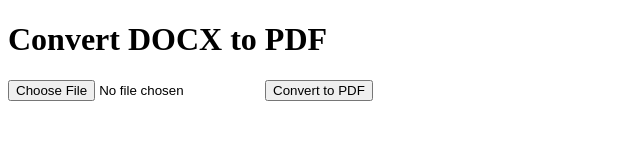
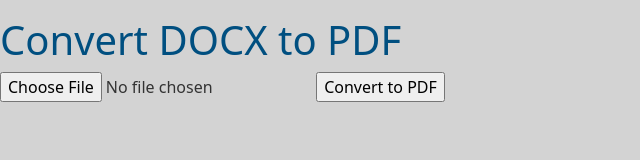
Before and after one commit to VarakanthamSaiHruthikReddy975/docx_TO_PDF_Converter_API, a website: page index.html in a window 1280 px wide. Shown: the whole page, without its empty margins (0-640 px from the left). Drawn offline with nearby package versions, Linux system fonts and the light colour scheme.

Commit message:
Added the CSS and added the path to access all static files through public folder

```diff
--- a/index.html
+++ b/index.html
@@ -3,13 +3,17 @@
 <head>
     <meta charset="UTF-8">
     <meta name="viewport" content="width=device-width, initial-scale=1.0">
-    <title>DOCX to PDF Converter</title>
+    <title> VSHReddy's DOCX to PDF Converter</title>
+    <link href="https://cdn.jsdelivr.net/npm/bootstrap@5.3.2/dist/css/bootstrap.min.css" rel="stylesheet" integrity="sha384-T3c6CoIi6uLrA9TneNEoa7RxnatzjcDSCmG1MXxSR1GAsXEV/Dwwykc2MPK8M2HN" crossorigin="anonymous">
+    <link rel="stylesheet" href="/style.css">
 </head>
 <body>
-    <h1>Convert DOCX to PDF</h1>
-    <form action="/docxtopdf" method="post" enctype="multipart/form-data">
-        <input type="file" name="file" required>
-        <input type="submit" value="Convert to PDF">
-    </form>
+    <p>
+        <h1 class = "Heading">Convert DOCX to PDF</h1>
+        <form action="/docxtopdf" method="post" enctype="multipart/form-data">
+            <input type="file" name="file" required>
+            <input type="submit" value="Convert to PDF">
+        </form>
+    </p>
 </body>
 </html>
--- a/index.js
+++ b/index.js
@@ -3,12 +3,13 @@ const bodyParser = require('body-parser');
 const multer = require('multer');
 const fs = require('fs');
 const libre = require('libreoffice-convert');
+const path = require('path')
 
 const app = express();
 app.use(bodyParser.urlencoded({ extended: true }));
 app.use(bodyParser.json());
 app.use(express.static('uploads'));
-
+app.use(express.static(path.join(__dirname,'public')))
 // Configure multer for file uploads
 const storage = multer.diskStorage({
     destination: (req, file, cb) => {
--- a/package.json
+++ b/package.json
@@ -15,7 +15,9 @@
   "license": "ISC",
   "dependencies": {
     "body-parser": "^1.20.2",
+    "bootstrap": "^5.3.2",
     "docx-pdf": "^0.0.1",
+    "ejs": "^3.1.9",
     "express": "^4.18.2",
     "libreoffice-convert": "^1.5.1",
     "multer": "^1.4.5-lts.1"
--- /dev/null
+++ b/public/style.css
@@ -0,0 +1,10 @@
+
+
+body{
+    background-color: lightgray; /* Light gray background */
+    color: #333333;
+}
+
+.Heading{
+    color: rgb(0, 79, 128);
+}
```
Also changed, not shown: 2 other files.
